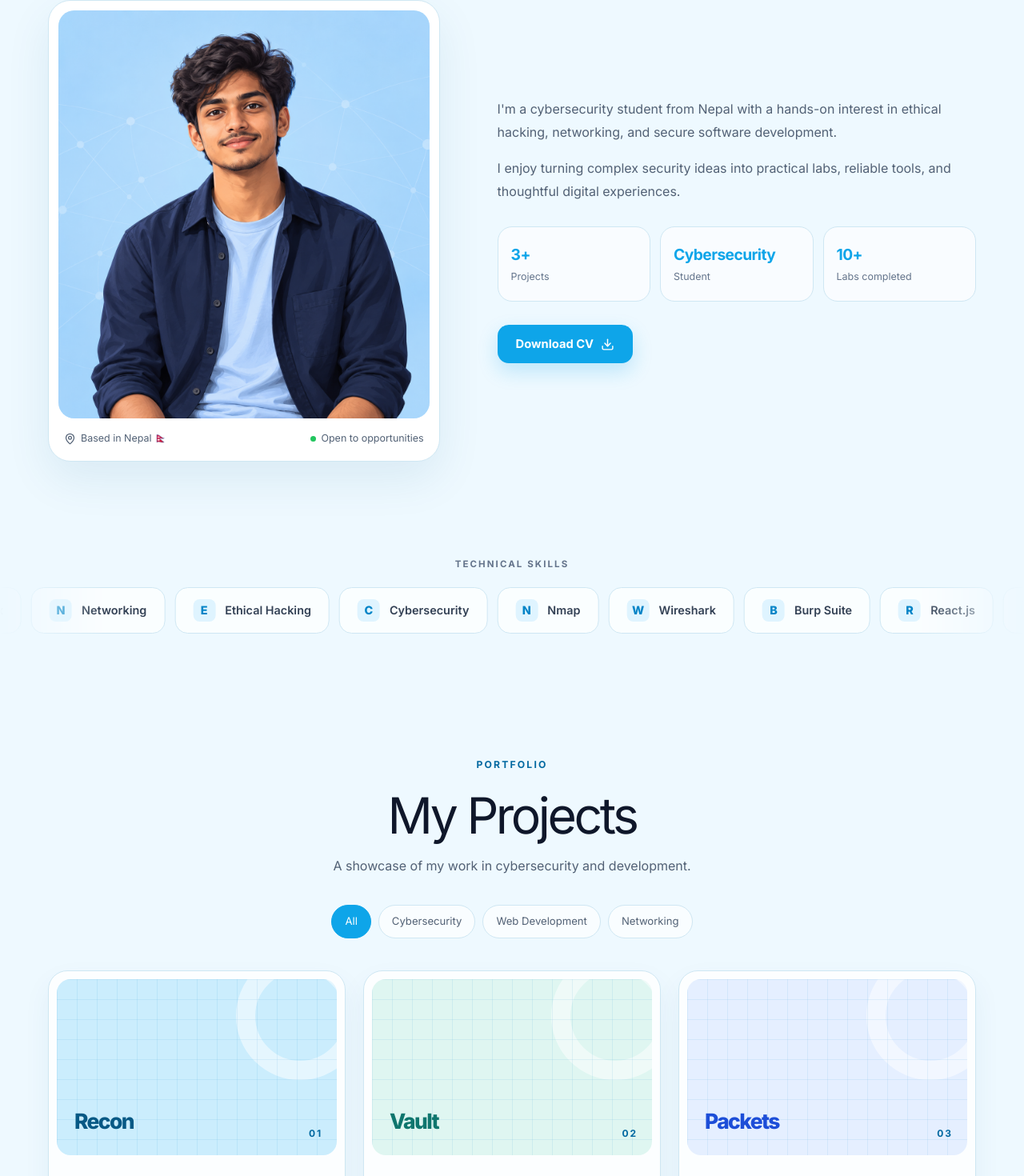
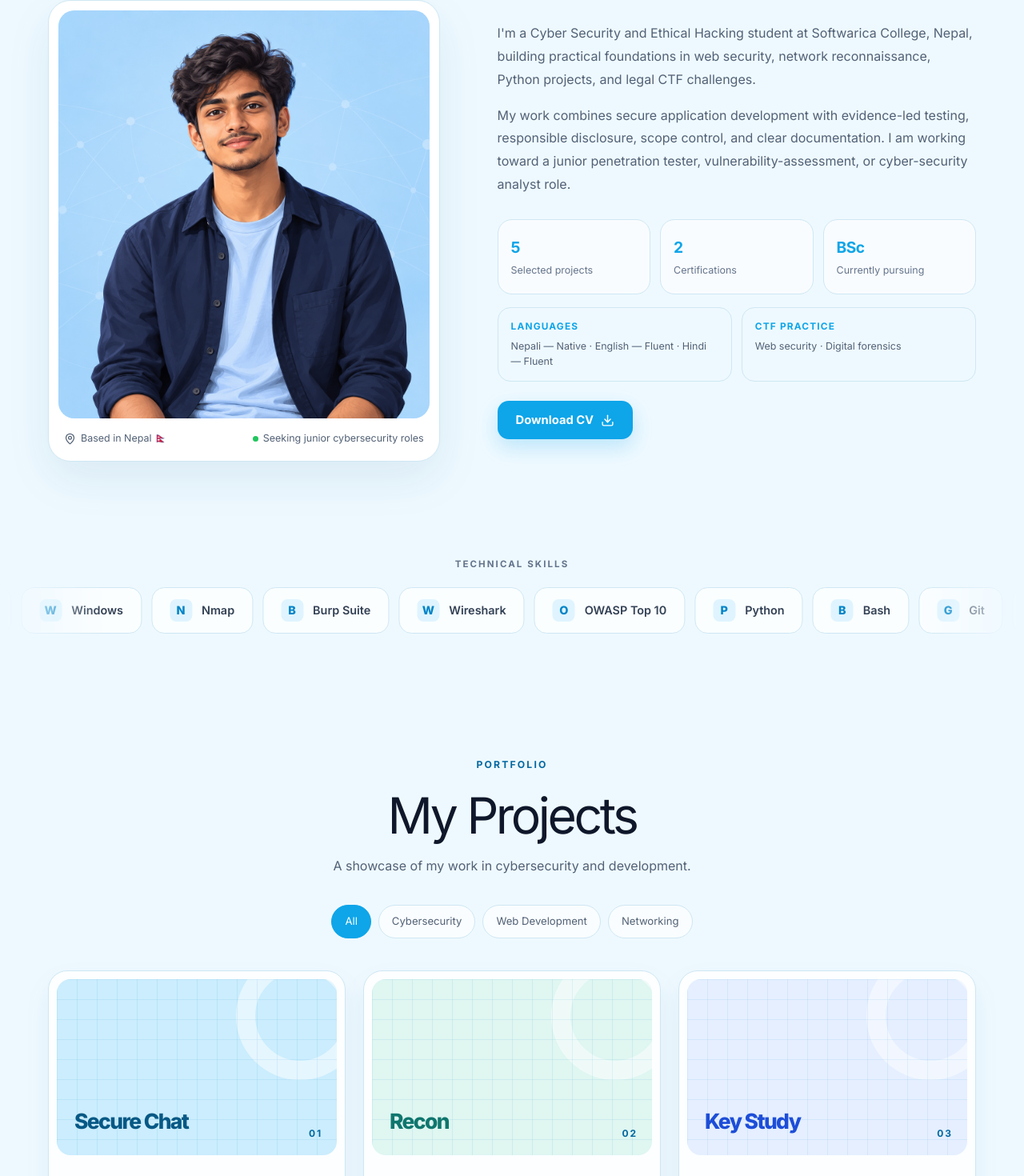
Before and after one commit to Shrijan-G/portfolio, a React (Vite) app: page / in a window 1280 px wide. Shown: the part 1117-2587 px from the top of the page at 80% size. Built offline with nearby package versions, Linux system fonts and the light colour scheme.

Commit message:
Add real portfolio content and contact links

```diff
--- a/index.html
+++ b/index.html
@@ -4,9 +4,9 @@
     <meta charset="UTF-8" />
     <meta name="viewport" content="width=device-width, initial-scale=1.0" />
     <meta name="theme-color" content="#eaf7ff" />
-    <meta name="description" content="Shrijan Giri — cybersecurity student, ethical hacking enthusiast, and developer based in Nepal." />
+    <meta name="description" content="Shrijan Giri — Cyber Security and Ethical Hacking student focused on authorised web and network security testing." />
     <meta property="og:title" content="Shrijan Giri | Portfolio" />
-    <meta property="og:description" content="Cybersecurity, ethical hacking, and development portfolio of Shrijan Giri." />
+    <meta property="og:description" content="Cybersecurity projects, skills, education, and certifications of Shrijan Giri." />
     <meta property="og:type" content="website" />
     <link rel="preconnect" href="https://fonts.googleapis.com" />
     <link rel="preconnect" href="https://fonts.gstatic.com" crossorigin />
--- a/src/components/About.jsx
+++ b/src/components/About.jsx
@@ -5,9 +5,9 @@ import SectionHeading from './SectionHeading'
 import { portfolio } from '../data/portfolio'
 
 export default function About(){return <section id="about" className="section-shell section-pad">
-  <SectionHeading eyebrow="Who I am" title="About Me" subtitle="Curious about systems. Serious about making them safer."/>
+  <SectionHeading eyebrow="Who I am" title="About Me" subtitle="Practical security learning, responsible testing, and clear reporting."/>
   <div className="about-grid">
-    <motion.div className="portrait-card" initial={{opacity:0,x:-24}} whileInView={{opacity:1,x:0}} viewport={{once:true}}><div className="portrait-placeholder"><img src="/shrijan-profile.png" alt="Illustrated portrait placeholder for Shrijan Giri" /></div><div className="portrait-meta"><span><MapPin size={15}/> Based in Nepal 🇳🇵</span><span className="status-badge"><i/> {portfolio.person.availability}</span></div></motion.div>
-    <motion.div className="about-copy" initial={{opacity:0,x:24}} whileInView={{opacity:1,x:0}} viewport={{once:true}}>{portfolio.person.bio.map(p=><p key={p}>{p}</p>)}<div className="stats-grid">{portfolio.stats.map(s=><div className="stat" key={s.label}><strong>{s.value}</strong><span>{s.label}</span></div>)}</div><a className="button primary" href="/Shrijan-Giri-CV.txt" download>Download CV <Download size={17}/></a></motion.div>
+    <motion.div className="portrait-card" initial={{opacity:0,x:-24}} whileInView={{opacity:1,x:0}} viewport={{once:true}}><div className="portrait-placeholder"><img src="/shrijan-profile.png" alt="Illustrated portrait of Shrijan Giri" /></div><div className="portrait-meta"><span><MapPin size={15}/> Based in Nepal 🇳🇵</span><span className="status-badge"><i/> {portfolio.person.availability}</span></div></motion.div>
+    <motion.div className="about-copy" initial={{opacity:0,x:24}} whileInView={{opacity:1,x:0}} viewport={{once:true}}>{portfolio.person.bio.map(p=><p key={p}>{p}</p>)}<div className="stats-grid">{portfolio.stats.map(s=><div className="stat" key={s.label}><strong>{s.value}</strong><span>{s.label}</span></div>)}</div><div className="about-facts"><div><strong>Languages</strong><span>{portfolio.languages.join(' · ')}</span></div><div><strong>CTF practice</strong><span>{portfolio.ctfCategories.join(' · ')}</span></div></div><a className="button primary" href="/Shrijan-Giri-CV.png" download>Download CV <Download size={17}/></a></motion.div>
   </div>
 </section>}
--- a/src/components/Experience.jsx
+++ b/src/components/Experience.jsx
@@ -4,4 +4,4 @@ import { BookOpen, Code2, FlaskConical } from 'lucide-react'
 import SectionHeading from './SectionHeading'
 import { portfolio } from '../data/portfolio'
 const icons={study:BookOpen,code:Code2,lab:FlaskConical}
-export default function Experience(){return <section id="experience" className="section-shell section-pad"><SectionHeading eyebrow="Journey" title="Experience" subtitle="Learning by building, testing, and documenting."/><div className="timeline"><div className="timeline-line"/>{portfolio.experience.map((item,i)=>{const Icon=icons[item.type];return <motion.article className="timeline-item" key={item.title} initial={{opacity:0,x:i%2?20:-20}} whileInView={{opacity:1,x:0}} viewport={{once:true,amount:.4}} transition={{delay:i*.08}}><div className="timeline-icon"><Icon/></div><div className="timeline-card"><span className="date">{item.date}</span><h3>{item.title}</h3><h4>{item.organization}</h4><p>{item.description}</p><div className="tags">{item.tags.map(t=><span key={t}>{t}</span>)}</div></div></motion.article>})}</div></section>}
+export default function Experience(){return <section id="experience" className="section-shell section-pad"><SectionHeading eyebrow="Journey" title="Education & Certifications" subtitle="Academic milestones and professional cybersecurity learning."/><div className="timeline"><div className="timeline-line"/>{portfolio.experience.map((item,i)=>{const Icon=icons[item.type];return <motion.article className="timeline-item" key={item.title} initial={{opacity:0,x:i%2?20:-20}} whileInView={{opacity:1,x:0}} viewport={{once:true,amount:.4}} transition={{delay:i*.08}}><div className="timeline-icon"><Icon/></div><div className="timeline-card"><span className="date">{item.date}</span><h3>{item.title}</h3><h4>{item.organization}</h4><p>{item.description}</p><div className="tags">{item.tags.map(t=><span key={t}>{t}</span>)}</div></div></motion.article>})}</div></section>}
--- a/src/components/Hero.jsx
+++ b/src/components/Hero.jsx
@@ -15,7 +15,7 @@ export default function Hero(){
       <motion.div className="role-wrap" variants={{hidden:{opacity:0,y:18},visible:{opacity:1,y:0}}}><span className="role-text" key={role}>{portfolio.person.roles[role]}</span><span className="cursor"/></motion.div>
       <motion.p className="hero-tagline" variants={{hidden:{opacity:0,y:18},visible:{opacity:1,y:0}}}>{portfolio.person.tagline}</motion.p>
       <motion.div className="hero-buttons" variants={{hidden:{opacity:0,y:18},visible:{opacity:1,y:0}}}><button className="button primary" onClick={()=>scroll('projects')}>View Projects <ArrowUpRight size={17}/></button><button className="button secondary" onClick={()=>scroll('contact')}>Contact Me</button></motion.div>
-      <motion.div className="social-row" variants={{hidden:{opacity:0},visible:{opacity:1}}}><a href={portfolio.socials.github} aria-label="GitHub"><Github/></a><a href={portfolio.socials.linkedin} aria-label="LinkedIn"><Linkedin/></a><a href={portfolio.socials.email} aria-label="Email"><Mail/></a></motion.div>
+      <motion.div className="social-row" variants={{hidden:{opacity:0},visible:{opacity:1}}}><a href={portfolio.socials.github} target="_blank" rel="noreferrer" aria-label="GitHub"><Github/></a><a href={portfolio.socials.linkedin} target="_blank" rel="noreferrer" aria-label="LinkedIn"><Linkedin/></a><a href={portfolio.socials.email} aria-label="Email"><Mail/></a></motion.div>
     </motion.div>
     <button className="scroll-cue" onClick={()=>scroll('about')}><span>Scroll</span><ArrowDown/></button>
   </section>
--- a/src/components/ProjectCard.jsx
+++ b/src/components/ProjectCard.jsx
@@ -3,5 +3,5 @@ import { motion } from 'framer-motion'
 import { ExternalLink, Github } from 'lucide-react'
 export default function ProjectCard({project,index}){return <motion.article className={`project-card art-${index%3}`} layout initial={{opacity:0,y:20}} animate={{opacity:1,y:0}} exit={{opacity:0,scale:.96}} transition={{duration:.35}}>
   <div className="project-art"><div className="art-grid"/><span>{project.short}</span><b>{String(index+1).padStart(2,'0')}</b></div>
-  <div className="project-body"><span className="category">{project.category}</span><h3>{project.title}</h3><p>{project.description}</p><div className="tags">{project.tags.map(tag=><span key={tag}>{tag}</span>)}</div><div className="project-links"><a href={project.github} aria-label={`${project.title} GitHub`}><Github/> Source</a><a href={project.demo} aria-label={`${project.title} demo`}><ExternalLink/> Preview</a></div></div>
+  <div className="project-body"><span className="category">{project.category}</span><h3>{project.title}</h3><p>{project.description}</p><div className="tags">{project.tags.map(tag=><span key={tag}>{tag}</span>)}</div>{(project.github||project.demo)&&<div className="project-links">{project.github&&<a href={project.github} target="_blank" rel="noreferrer" aria-label={`${project.title} GitHub`}><Github/> Source</a>}{project.demo&&<a href={project.demo} target="_blank" rel="noreferrer" aria-label={`${project.title} demo`}><ExternalLink/> Preview</a>}</div>}</div>
 </motion.article>}
--- a/src/data/portfolio.js
+++ b/src/data/portfolio.js
@@ -1,33 +1,36 @@
 export const portfolio = {
   person: {
-    name: 'Shrijan Giri', initials: 'SG', location: 'Kathmandu, Nepal', availability: 'Open to opportunities',
-    eyebrow: "Hello, I'm", roles: ['Cybersecurity Student', 'Ethical Hacking Enthusiast', 'Developer'],
-    tagline: 'Exploring systems, finding weaknesses, and building safer digital experiences.',
+    name: 'Shrijan Giri', initials: 'SG', location: 'Kathmandu, Nepal', availability: 'Seeking junior cybersecurity roles',
+    eyebrow: "Hello, I'm", roles: ['Cyber Security Student', 'Ethical Hacking Enthusiast', 'Junior Penetration Tester'],
+    tagline: 'Authorised security testing, practical labs, and clear remediation-focused reporting.',
     bio: [
-      "I'm a cybersecurity student from Nepal with a hands-on interest in ethical hacking, networking, and secure software development.",
-      'I enjoy turning complex security ideas into practical labs, reliable tools, and thoughtful digital experiences.',
+      "I'm a Cyber Security and Ethical Hacking student at Softwarica College, Nepal, building practical foundations in web security, network reconnaissance, Python projects, and legal CTF challenges.",
+      'My work combines secure application development with evidence-led testing, responsible disclosure, scope control, and clear documentation. I am working toward a junior penetration tester, vulnerability-assessment, or cyber-security analyst role.',
     ],
   },
   navigation: ['Home', 'About', 'Projects', 'Experience', 'Contact'],
   stats: [
-    { value: '3+', label: 'Projects' },
-    { value: 'Cybersecurity', label: 'Student' },
-    { value: '10+', label: 'Labs completed' },
+    { value: '5', label: 'Selected projects' },
+    { value: '2', label: 'Certifications' },
+    { value: 'BSc', label: 'Currently pursuing' },
   ],
-  skills: ['Python', 'Linux', 'Kali Linux', 'Networking', 'Ethical Hacking', 'Cybersecurity', 'Nmap', 'Wireshark', 'Burp Suite', 'React.js', 'Node.js', 'MySQL', 'Git & GitHub', 'Docker'],
+  languages: ['Nepali — Native', 'English — Fluent', 'Hindi — Fluent'],
+  ctfCategories: ['Web security', 'Digital forensics'],
+  skills: ['Web Security', 'Network Scanning', 'Linux', 'Windows', 'Nmap', 'Burp Suite', 'Wireshark', 'OWASP Top 10', 'Python', 'Bash', 'Git', 'Report Writing', 'Kali Linux', 'Metasploit', 'OWASP ZAP', 'Nikto', 'Gobuster', 'Netcat'],
   projects: [
-    { title: 'Network Recon Dashboard', category: 'Cybersecurity', short: 'Recon', description: 'A focused dashboard that turns network scan results into clear, actionable findings.', tags: ['Python', 'Nmap', 'Flask'], github: '#', demo: '#' },
-    { title: 'Secure Notes Vault', category: 'Web Development', short: 'Vault', description: 'An encrypted notes experience with strong validation and session-first security decisions.', tags: ['React', 'Node.js', 'Crypto'], github: '#', demo: '#' },
-    { title: 'Packet Analysis Lab', category: 'Networking', short: 'Packets', description: 'A repeatable lab for capturing traffic, identifying protocols, and documenting anomalies.', tags: ['Wireshark', 'TCP/IP', 'Linux'], github: '#', demo: '#' },
-    { title: 'Web Security Toolkit', category: 'Cybersecurity', short: 'Toolkit', description: 'A collection of small utilities for inspecting headers, input handling, and common web risks.', tags: ['Python', 'OWASP', 'Burp Suite'], github: '#', demo: '#' },
-    { title: 'Portfolio System', category: 'Web Development', short: 'Portfolio', description: 'A responsive, accessible portfolio system with animated filtering and reusable content data.', tags: ['React', 'Tailwind', 'Motion'], github: '#', demo: '#' },
-    { title: 'Home Lab Topology', category: 'Networking', short: 'Topology', description: 'A documented virtual network for practicing segmentation, monitoring, and incident response.', tags: ['Docker', 'Linux', 'Networking'], github: '#', demo: '#' },
+    { title: 'Secure Messaging Application', category: 'Cybersecurity', short: 'Secure Chat', description: 'A Python-based secure-messaging project demonstrating practical interest in secure communication and application development.', tags: ['Python', 'Secure Communication'], github: 'https://github.com/Shrijan-G/Secure-messaging' },
+    { title: 'NetReconX', category: 'Networking', short: 'Recon', description: 'A Python project focused on network reconnaissance and structured information gathering.', tags: ['Python', 'Nmap', 'Reconnaissance'] },
+    { title: 'Keylogger Project', category: 'Cybersecurity', short: 'Key Study', description: 'A controlled C-based learning project for authorised educational study of keyboard-input capture and endpoint-security risks.', tags: ['C', 'Endpoint Security', 'Lab'] },
+    { title: 'PortSwigger Security Practice', category: 'Cybersecurity', short: 'Web Labs', description: 'Web-security learning and automation practice using PortSwigger learning materials and Python.', tags: ['PortSwigger', 'Python', 'Web Security'] },
+    { title: 'Full-Stack E-Commerce Site', category: 'Web Development', short: 'Commerce', description: 'A full-stack e-commerce application built to develop practical web application and secure-development experience.', tags: ['Full Stack', 'Web Development', 'Security'] },
   ],
   experience: [
-    { type: 'study', title: 'Cybersecurity Student', organization: 'Independent Learning & Labs', date: '2025 — Present', description: 'Building a practical foundation across network security, Linux administration, threat discovery, and responsible vulnerability testing.', tags: ['Linux', 'Networking', 'Nmap', 'Wireshark'] },
-    { type: 'code', title: 'Developer', organization: 'Personal Projects', date: '2024 — Present', description: 'Designing and building web tools with careful attention to usability, maintainability, and secure development principles.', tags: ['React', 'Node.js', 'MySQL', 'Git'] },
-    { type: 'lab', title: 'Security Lab Practice', organization: 'Hands-on Training', date: 'Ongoing', description: 'Completing guided labs in enumeration, web testing, packet analysis, and defensive documentation within legal environments.', tags: ['Kali Linux', 'Burp Suite', 'OWASP', 'Reporting'] },
+    { type: 'study', title: "Bachelor's Degree in Cyber Security and Ethical Hacking", organization: 'Softwarica College, Nepal', date: 'Currently pursuing', description: 'Relevant study includes ethical hacking, network security, secure systems, digital forensics, programming, and risk management.', tags: ['Ethical Hacking', 'Digital Forensics', 'Risk Management'] },
+    { type: 'study', title: '+2 / Higher Secondary Education — Science', organization: 'Nepal', date: 'Completed 2023', description: 'Completed higher secondary science education with a GPA of 3.40.', tags: ['Science', 'GPA 3.40'] },
+    { type: 'study', title: 'Secondary Education Examination (SEE)', organization: 'Nepal', date: 'Completed 2021', description: 'Completed the Secondary Education Examination with a GPA of 3.45.', tags: ['SEE', 'GPA 3.45'] },
+    { type: 'lab', title: 'TryHackMe Achievement Certificate', organization: 'TryHackMe', date: 'Certificate earned', description: 'Practical cybersecurity achievement certificate earned through guided security learning.', tags: ['THM-SXBPIJHYHF', 'Security Labs'] },
+    { type: 'code', title: 'Certified Cybersecurity Educator Professional', organization: 'CCEP', date: 'Professional certificate', description: 'Professional certification supporting cybersecurity education and communication skills.', tags: ['CCEP', 'Cybersecurity Education'] },
   ],
-  contact: { email: 'hello@example.com', location: 'Kathmandu, Nepal', availability: 'Available for internships & collaboration' },
-  socials: { github: 'https://github.com/', linkedin: 'https://www.linkedin.com/', email: 'mailto:hello@example.com' },
+  contact: { email: 'gshrijan4@gmail.com', location: 'Kathmandu, Nepal', availability: 'Seeking junior penetration testing and cybersecurity opportunities' },
+  socials: { github: 'https://github.com/Shrijan-G', linkedin: 'https://www.linkedin.com/in/shrijan-giri-b8bb12350/?isSelfProfile=true', email: 'mailto:gshrijan4@gmail.com' },
 }
--- a/src/theme.css
+++ b/src/theme.css
@@ -32,6 +32,7 @@
 :root[data-theme='dark'] .orb-two { background:radial-gradient(circle,rgba(56,189,248,.12),transparent 68%); }
 :root[data-theme='dark'] .button.secondary,
 :root[data-theme='dark'] .stat,
+:root[data-theme='dark'] .about-facts>div,
 :root[data-theme='dark'] .skill-chip,
 :root[data-theme='dark'] .filters button,
 :root[data-theme='dark'] .project-card,
```
Also changed, not shown: src/components/Contact.jsx (+1 -1 lines), public/Shrijan-Giri-CV.png (added), src/index.css.
